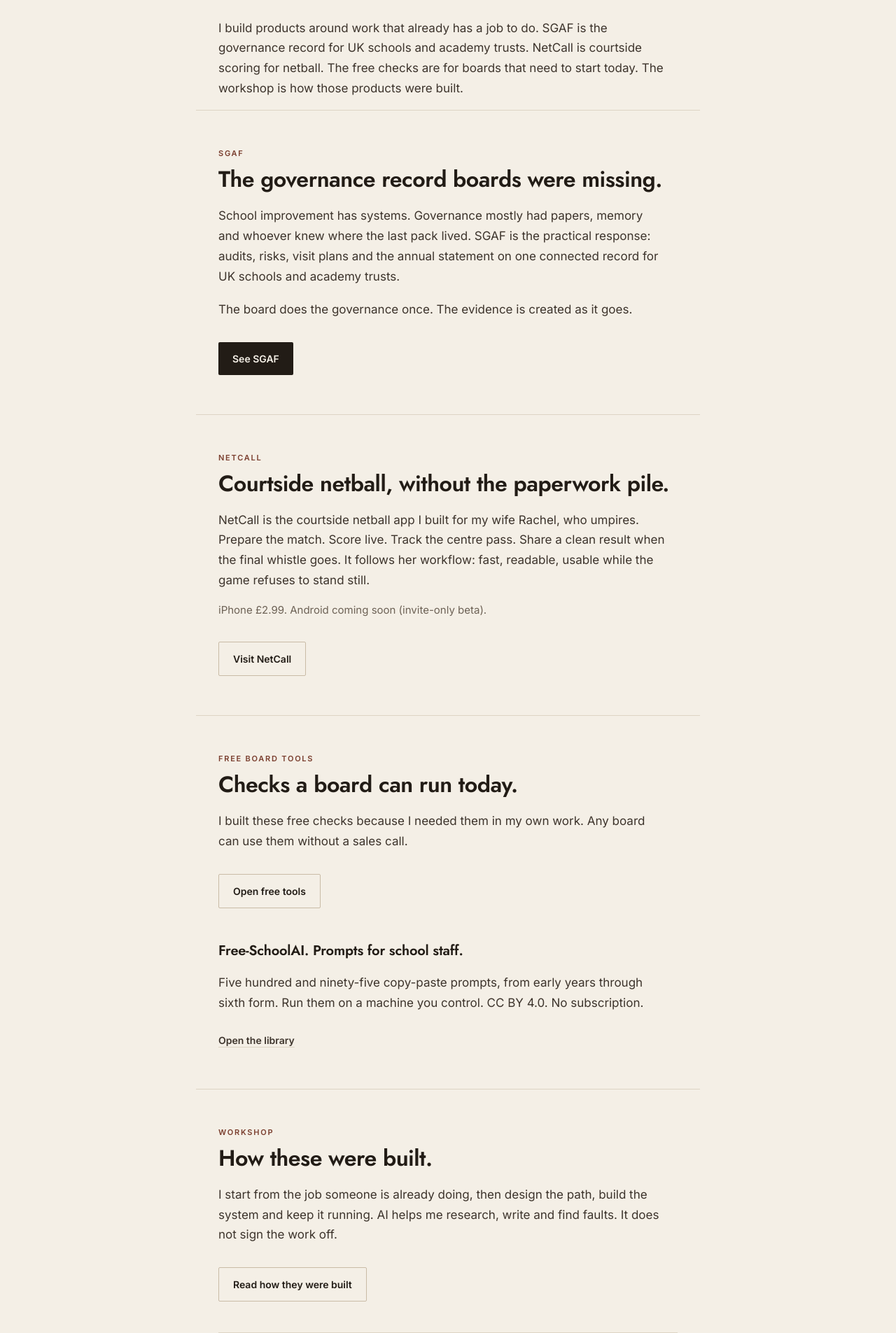
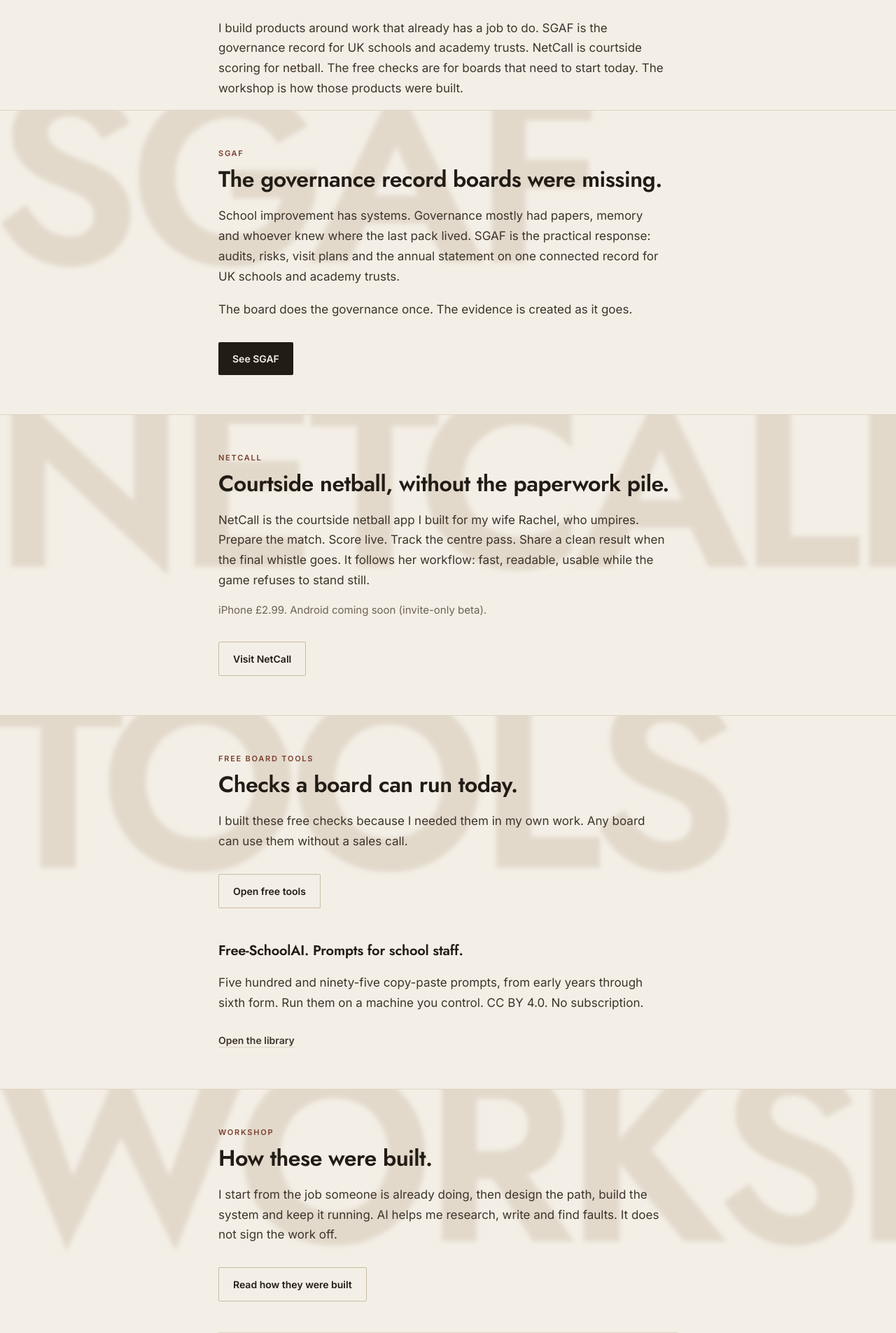
Before and after one commit to Vicariouso/joshuamangas-com, a Next.js app: page / in a window 1280 px wide. Shown: the part 255-2160 px from the top of the page at 70% size. Built offline with nearby package versions, Linux system fonts and the light colour scheme.

Commit message:
Add ghost-word section headers on the homepage.

```diff
--- a/app/globals.css
+++ b/app/globals.css
@@ -158,3 +158,30 @@
 .bio-line { margin-top: 2.75rem; padding-top: 1.25rem; border-top: 1px solid var(--border); color: var(--muted); font-size: 0.9375rem; line-height: 1.55; }
 main section + section { border-top: 1px solid var(--border); }
 button, input, textarea, select { font-family: inherit; font-synthesis: none; -webkit-font-smoothing: antialiased; }
+
+.section-ghost {
+  position: relative;
+  overflow: hidden;
+}
+.ghost-word {
+  position: absolute;
+  z-index: 0;
+  top: -0.12em;
+  left: -0.03em;
+  margin: 0;
+  pointer-events: none;
+  user-select: none;
+  white-space: nowrap;
+  font-family: var(--display);
+  font-weight: 600;
+  font-size: clamp(8rem, 32vw, 22rem);
+  line-height: 0.78;
+  letter-spacing: -0.045em;
+  text-transform: uppercase;
+  color: color-mix(in srgb, var(--bg) 58%, var(--border-strong) 42%);
+  filter: blur(3px);
+}
+.section-ghost .shell-prose {
+  position: relative;
+  z-index: 1;
+}
--- a/app/page.tsx
+++ b/app/page.tsx
@@ -75,8 +75,10 @@
         <section
           id="sgaf"
           aria-labelledby="sgaf-heading"
-          className="shell-prose px-6 py-10 sm:px-8 sm:py-14"
+          className="section-ghost"
         >
+          <p className="ghost-word" aria-hidden="true">SGAF</p>
+          <div className="shell-prose px-6 py-10 sm:px-8 sm:py-14">
           <p className="meta text-accent">SGAF</p>
           <h2 id="sgaf-heading" className="type-h2 mt-3 text-text">
             The governance record boards were missing.
@@ -97,13 +99,16 @@
               See SGAF
             </ExtLink>
           </p>
+          </div>
         </section>
 
         <section
           id="netcall"
           aria-labelledby="netcall-heading"
-          className="shell-prose px-6 py-10 sm:px-8 sm:py-14"
+          className="section-ghost"
         >
+          <p className="ghost-word" aria-hidden="true">NETCALL</p>
+          <div className="shell-prose px-6 py-10 sm:px-8 sm:py-14">
           <p className="meta text-accent">NetCall</p>
           <h2 id="netcall-heading" className="type-h2 mt-3 text-text">
             Courtside netball, without the paperwork pile.
@@ -123,13 +128,16 @@
               Visit NetCall
             </ExtLink>
           </p>
+          </div>
         </section>
 
         <section
           id="free-tools"
           aria-labelledby="free-heading"
-          className="shell-prose px-6 py-10 sm:px-8 sm:py-14"
+          className="section-ghost"
         >
+          <p className="ghost-word" aria-hidden="true">TOOLS</p>
+          <div className="shell-prose px-6 py-10 sm:px-8 sm:py-14">
           <p className="meta text-accent">Free board tools</p>
           <h2 id="free-heading" className="type-h2 mt-3 text-text">
             Checks a board can run today.
@@ -160,13 +168,16 @@
               Open the library
             </a>
           </p>
+          </div>
         </section>
 
         <section
           id="build"
           aria-labelledby="build-heading"
-          className="shell-prose px-6 py-10 sm:px-8 sm:py-14"
+          className="section-ghost"
         >
+          <p className="ghost-word" aria-hidden="true">WORKSHOP</p>
+          <div className="shell-prose px-6 py-10 sm:px-8 sm:py-14">
           <p className="meta text-accent">Workshop</p>
           <h2 id="build-heading" className="type-h2 mt-3 text-text">
             How these were built.
@@ -185,13 +196,16 @@
             Serving chair of governors. Previously on a senior leadership team.
             Nearly 500 schools informed the model.
           </p>
+          </div>
         </section>
 
         <section
           id="writing"
-          className="shell-prose px-6 py-10 sm:px-8 sm:py-14"
+          className="section-ghost"
           aria-labelledby="writing-heading"
         >
+          <p className="ghost-word" aria-hidden="true">WRITING</p>
+          <div className="shell-prose px-6 py-10 sm:px-8 sm:py-14">
           <h2 id="writing-heading" className="type-h2 text-text">
             A few pieces
           </h2>
@@ -210,13 +224,16 @@
               </li>
             ))}
           </ul>
+          </div>
         </section>
 
         <section
           id="contact"
-          className="shell-prose px-6 py-10 sm:px-8 sm:py-16"
+          className="section-ghost"
           aria-labelledby="contact-heading"
         >
+          <p className="ghost-word" aria-hidden="true">CONTACT</p>
+          <div className="shell-prose px-6 py-10 sm:px-8 sm:py-16">
           <h2 id="contact-heading" className="type-h2 text-text">
             Contact
           </h2>
@@ -239,6 +256,7 @@
             </ExtLink>
             <EmailMe className="btn-ghost cursor-pointer" />
           </div>
+          </div>
         </section>
       </main>
 
```
